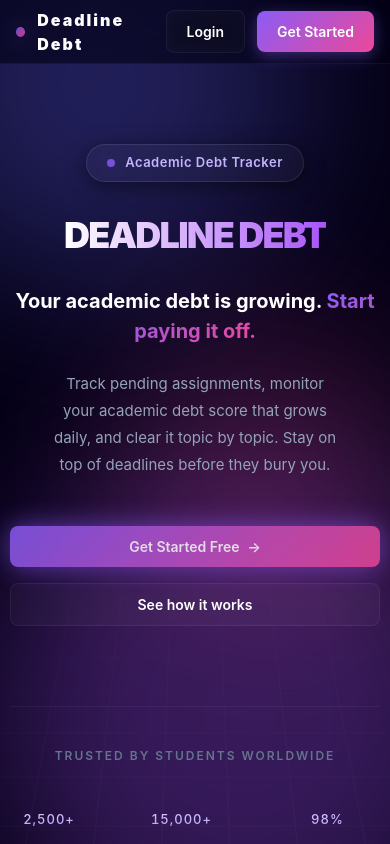
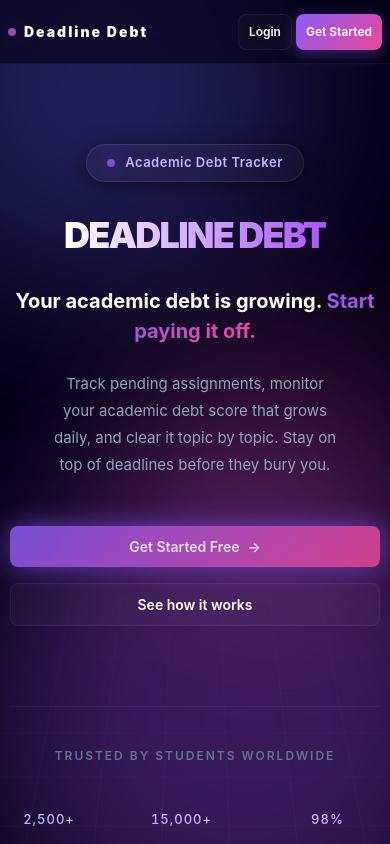
Before and after one commit to koushikkallamadi/Deadline-Debt, a React (Vite) app: page / in a window 390 px wide. Shown: the top 844 px of the page. Built offline with nearby package versions, Linux system fonts and the light colour scheme; no server answers.

Commit message:
clean interface final

```diff
--- a/dev-dist/sw.js
+++ b/dev-dist/sw.js
@@ -82,7 +82,7 @@ define(['./workbox-c5fd805d'], (function (workbox) { 'use strict';
     "revision": "3ca0b8505b4bec776b69afdba2768812"
   }, {
     "url": "index.html",
-    "revision": "0.65l2poltv7g"
+    "revision": "0.5f2mit57qp8"
   }], {});
   workbox.cleanupOutdatedCaches();
   workbox.registerRoute(new workbox.NavigationRoute(workbox.createHandlerBoundToURL("index.html"), {
--- a/src/components/Navbar.jsx
+++ b/src/components/Navbar.jsx
@@ -20,28 +20,9 @@ export default function Navbar({ variant = 'landing', onToggleSidebar }) {
         <Link to="/" className="navbar-logo">Deadline Debt</Link>
       </div>
       <div className="navbar-actions">
-        {isInstallable && (
-          <button
-            onClick={installApp}
-            className="btn btn-ghost"
-            style={{
-              padding: '6px 12px',
-              fontSize: '12px',
-              borderRadius: '99px',
-              border: '1px solid var(--accent-main)',
-              background: 'rgba(139, 92, 246, 0.1)',
-              display: 'flex',
-              alignItems: 'center',
-              gap: '6px'
-            }}
-          >
-            <span style={{ fontSize: '14px' }}>📥</span>
-            <span style={{ fontWeight: 700 }}>App</span>
-          </button>
-        )}
         {variant === 'landing' && (
           <>
-            <Link to="/login" className="btn btn-ghost">Login</Link>
+            <Link to="/login" className="btn btn-ghost login-btn">Login</Link>
             <Link to="/register" className="btn btn-primary">Get Started</Link>
           </>
         )}
--- a/src/index.css
+++ b/src/index.css
@@ -1726,6 +1726,7 @@ textarea:focus {
   display: flex;
   align-items: center;
   gap: 12px;
+  white-space: nowrap;
 }
 
 .navbar-logo::before {
@@ -2043,7 +2044,32 @@ textarea:focus {
   }
 
   .navbar {
-    padding: 0 16px;
+    padding: 0 8px;
+    gap: 4px;
+  }
+
+  .navbar-logo {
+    font-size: 14px;
+    gap: 8px;
+  }
+
+  .navbar-logo::before {
+    width: 8px;
+    height: 8px;
+  }
+
+  .navbar-actions {
+    gap: 4px;
+  }
+
+  .navbar-actions .btn {
+    padding: 6px 10px;
+    font-size: 12px;
+    height: 36px;
+  }
+
+  .navbar-actions .login-btn {
+    display: flex; /* Restored */
   }
 
   .main-content-wrapper .dashboard-page {
--- a/src/pages/LandingPage.jsx
+++ b/src/pages/LandingPage.jsx
@@ -1,6 +1,7 @@
 import { Link } from 'react-router-dom';
 import { useState, useEffect } from 'react';
 import Navbar from '../components/Navbar';
+import { usePWA } from '../context/PWAContext';
 
 function TypewriterText({ text, speed = 100, delay = 0 }) {
   const [displayed, setDisplayed] = useState('');
@@ -81,6 +82,8 @@ function AnimatedCounter({ target, duration = 2000, suffix = '' }) {
 }
 
 export default function LandingPage() {
+  const { isInstallable, installApp } = usePWA();
+
   return (
     <div className="landing-page">
       <FloatingOrbs />
@@ -205,7 +208,22 @@ export default function LandingPage() {
         <div className="cta-card">
           <h2>Ready to clear your debt?</h2>
           <p>Join thousands of students already tracking and paying off their academic debt.</p>
-          <Link to="/register" className="btn btn-primary btn-lg btn-glow">Start for free →</Link>
+          <div style={{ display: 'flex', flexWrap: 'wrap', gap: '16px', justifyContent: 'center', marginTop: '24px' }}>
+            <Link to="/register" className="btn btn-primary btn-lg btn-glow">Start for free →</Link>
+            {isInstallable && (
+              <button
+                onClick={installApp}
+                className="btn btn-ghost btn-lg"
+                style={{
+                  border: '1px solid var(--accent-main)',
+                  background: 'rgba(139, 92, 246, 0.05)',
+                  boxShadow: '0 0 20px rgba(139, 92, 246, 0.1)'
+                }}
+              >
+                📥 Download App
+              </button>
+            )}
+          </div>
         </div>
       </section>
 
```
